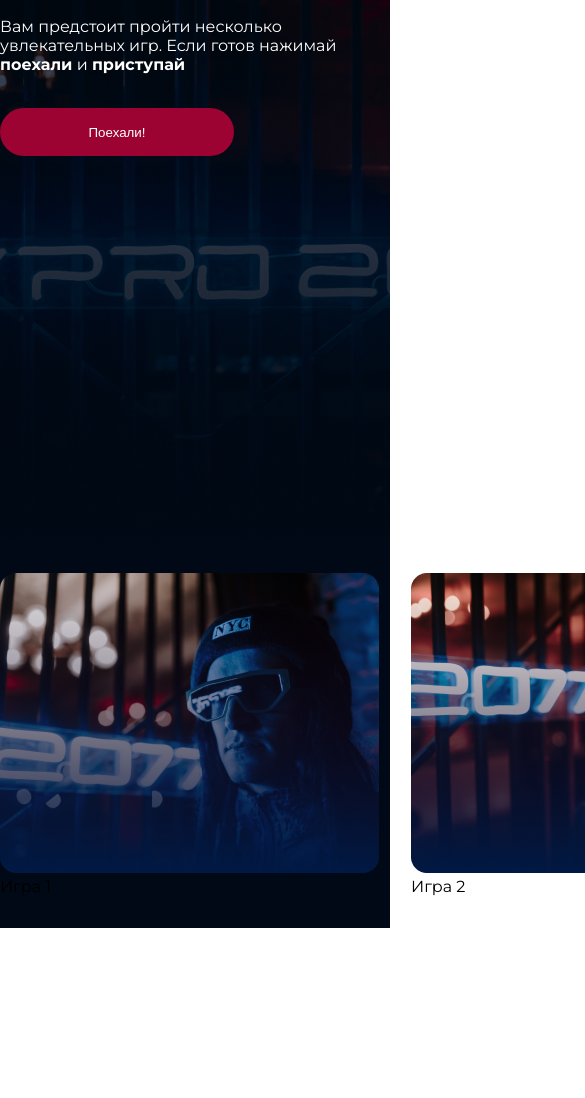
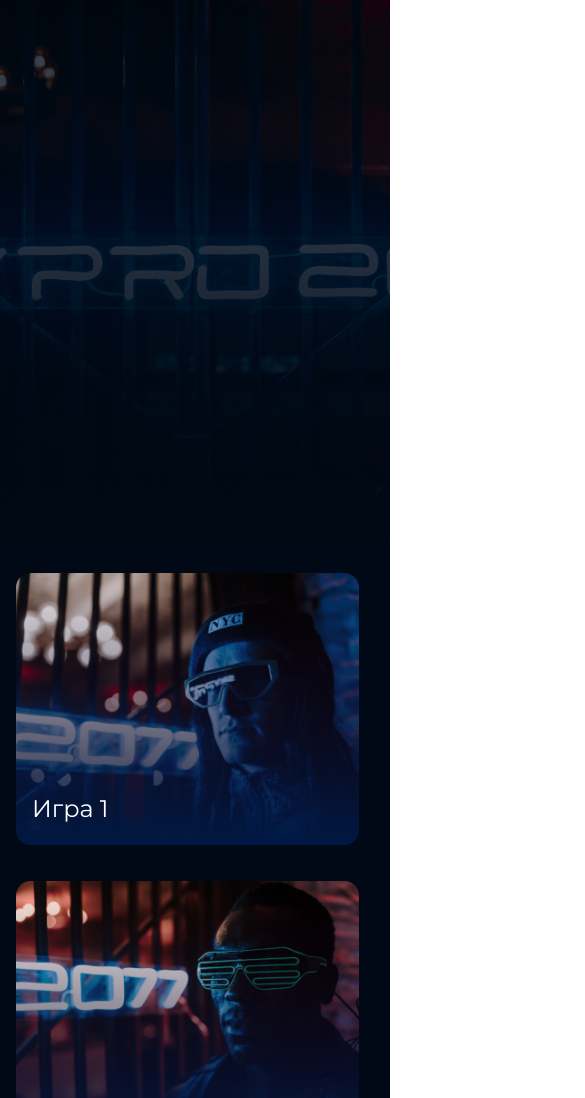
Before and after one commit to ArtSoulSpace/mini-game, a plain HTML site: page src/index.html in a window 390 px wide. Shown: the part 483-1581 px from the top of the page, 585 px wide, since content can reach past the window. Before the commit the page ends 1411 px from the top, so only its background shows below. Drawn offline with Linux system fonts and the light colour scheme.

Commit message:
added mobile adaptive

```diff
--- /dev/null
+++ b/src/_mobile.scss
@@ -0,0 +1,32 @@
+@media (max-width: 767px) {
+  .center {
+    padding-left: 16px;
+    padding-right: 16px;
+  }
+
+  .header {
+    display: flex;
+    flex-direction: column;
+    align-items: center;
+    &__title {
+      justify-content: center;
+      font-size: 24px;
+      line-height: 39px;
+      width: 343px;
+    }
+
+    &__subtitle {
+      font-size: 14px;
+      line-height: 22px;
+      width: 343px;
+    }
+  }
+
+  .menu {
+    display: flex;
+    flex-direction: column;
+    &__img {
+      width: 343px;
+    }
+  }
+}
--- a/src/index.html
+++ b/src/index.html
@@ -14,10 +14,7 @@
   </head>
   <body>
     <section class="header center">
-      <h1 class="header__title">
-        Добро пожаловать<br />
-        на мой сайт!
-      </h1>
+      <h1 class="header__title">Добро пожаловать <br/> на мой сайт!</h1>
       <p class="header__subtitle">
         Вам предстоит пройти несколько увлекательных игр. Если готов нажимай
         <b>поехали</b> и <b>приступай</b>
@@ -26,15 +23,15 @@
     </section>
     <section class="menu center">
       <div class="menu__item">
-        <img src="img/game1.png" alt="" />
+        <img class="menu__img" src="img/game1.png" alt="" />
         <p class="menu__text">Игра 1</p>
       </div>
       <div class="menu__item">
-        <img src="img/game2.png" alt="" />
+        <img class="menu__img" src="img/game2.png" alt="" />
         <p class="menu__text">Игра 2</p>
       </div>
       <div class="menu__item">
-        <img src="img/game3.png" alt="" />
+        <img class="menu__img" src="img/game3.png" alt="" />
         <p class="menu__text">Игра 3</p>
       </div>
     </section>
--- a/src/style.scss
+++ b/src/style.scss
@@ -5,6 +5,20 @@
 
 body {
   font-family: Montserrat;
+}
+
+button {
+  height: 48px;
+  width: 234px;
+  background-color: #9c0332;
+  color: #fff;
+  border: none;
+  border-radius: 30px;
+  cursor: pointer;
+  transition: all 0.3s;
+  &:hover{
+    background-color: #EB443F;
+  }
 }
 
 .center {
@@ -33,16 +47,6 @@ body {
     max-width: 481px;
     padding-bottom: 34px;
   }
-
-  &__btn {
-    height: 48px;
-    width: 234px;
-    background-color: #9c0332;
-    color: #fff;
-    border: none;
-    border-radius: 30px;
-    cursor: pointer;
-  }
 }
 
 .menu {
@@ -51,10 +55,25 @@ body {
   padding-top: 32px;
   padding-bottom: 32px;
   gap: 32px;
-  &____text{
-    color: #FFFFFF;
+  &__item {
+    position: relative;
+    box-sizing: border-box;
+    transition: all 0.3s;
+    cursor: pointer;
+    &:hover {
+      transform: scale(1.05);
+      box-shadow: 0 0 10px #08c2cf;
+      border-radius: 16px;
+    }
+  }
+  &__text {
+    position: absolute;
+    bottom: 24px;
+    left: 16px;
+    color: #ffffff;
     font-size: 24px;
     line-height: 32px;
   }
+}
 
-}
+@import "mobile";
```
Also changed, not shown: src/style.css, 1 other file.
